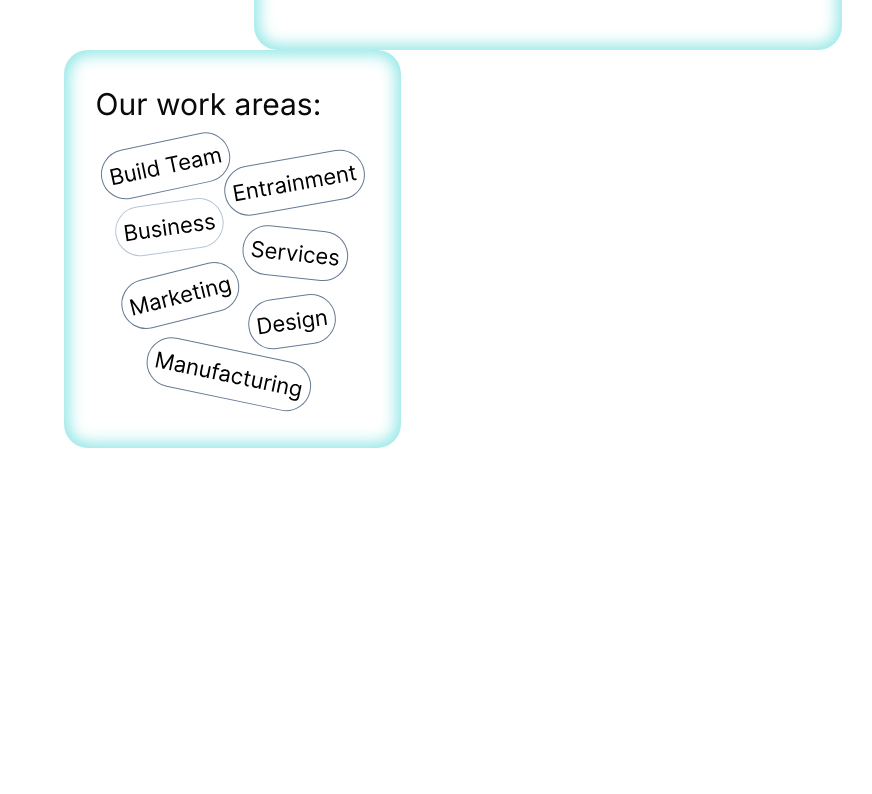
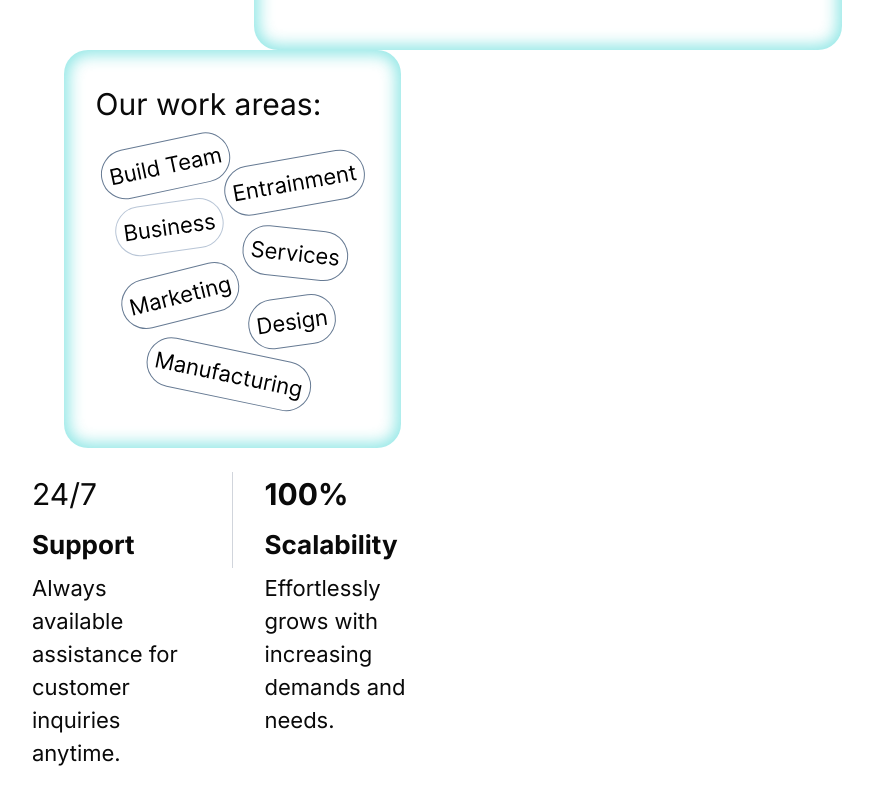
Before and after one commit to Roshen-Perera/ceylon-developers-portfolio, a Next.js app: page /about in a window 1280 px wide. Shown: the part 2839-3633 px from the top of the page, without its empty margins (408-1280 px from the left). Before the commit the page ends 3287 px from the top, so only its background shows below. Built offline with nearby package versions, Linux system fonts and the light colour scheme.

Commit message:
Add SupportAndScalability component: include in the About page for enhanced support features

```diff
--- a/app/about/page.tsx
+++ b/app/about/page.tsx
@@ -4,6 +4,7 @@ import Identity from '@/components/identity';
 import Motto from '@/components/motto';
 import NavBar from '@/components/navBar'
 import Story from '@/components/story';
+import SupportAndScalability from '@/components/supportAndScalability';
 import WhyChoose from '@/components/whyChoose';
 import React from 'react'
 
@@ -31,6 +32,7 @@ const Page = () => {
         <Motto/>
         <Identity/>
         <Features/>
+        <SupportAndScalability/>
       </div>
     </>
   );
```
